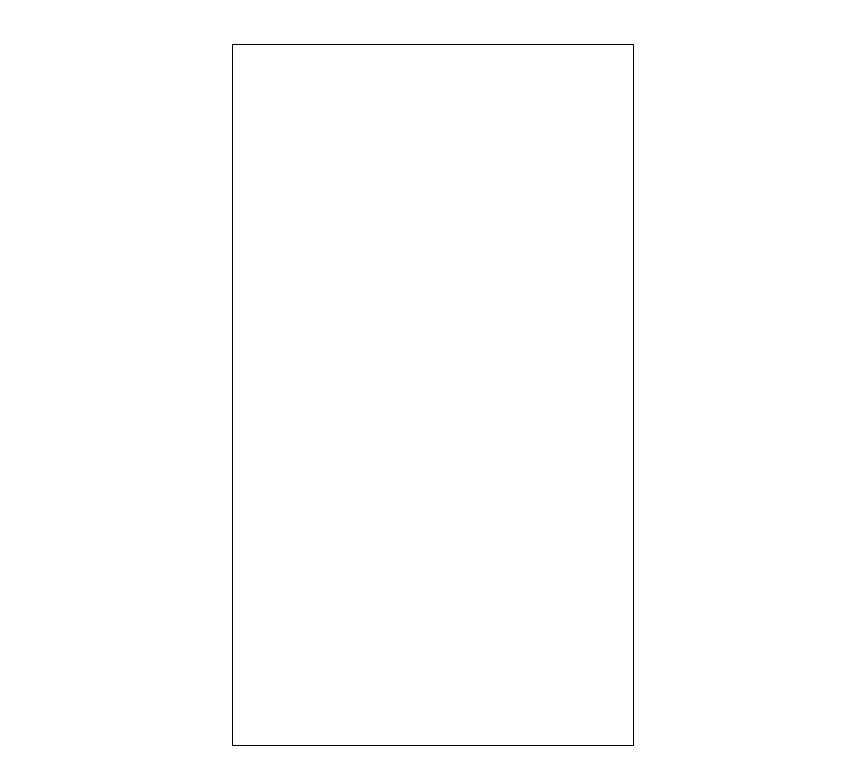
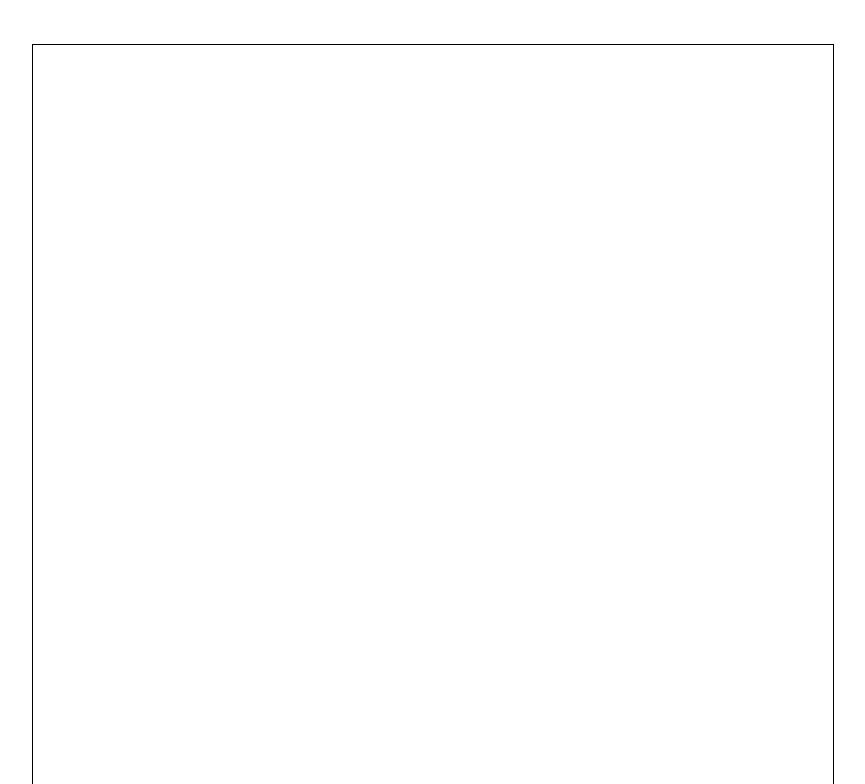
Before and after one commit to catinclay/buustack, a plain HTML site: page index.html in a window 1280 px wide. Shown: the top 784 px of the page, without its empty margins (207-1072 px from the left). Drawn offline with Linux system fonts and the light colour scheme.

Commit message:
Added files via upload

```diff
--- a/index.html
+++ b/index.html
@@ -9,7 +9,7 @@
 	<br><br>
 	<h1 id="gameOverLabel" style="display:none; color:red;">Game Over</h1>
 	<h1 id="scoreLabel" style="display:none;"></h1>
-  <canvas id ="mainCanvas" width="400" height="700" style="border:1px solid #000000; margin-left:auto; margin-right:auto;">
+  <canvas id ="mainCanvas" width="800" height="1400" style="border:1px solid #000000; margin-left:auto; margin-right:auto;">
   </canvas><br>
   <button onclick="init()" id="restartButton" style="display:none; margin-left:auto; margin-right:auto; width: 20em;  height: 10em;">Restart</button>
   <footer class="footer">
--- a/index.js
+++ b/index.js
@@ -7,7 +7,18 @@ var scoreLabel = document.getElementById("scoreLabel");
 var context = theCanvas.getContext("2d");
 var memorySaver = 10;
 var failedSound = new Audio('sounds/faildSound.mp3');
-
+var comboSounds = [new Audio('sounds/combo1.mp3'),
+					new Audio('sounds/combo2.mp3'),
+					new Audio('sounds/combo3.mp3'),
+					new Audio('sounds/combo4.mp3'),
+					new Audio('sounds/combo5.mp3'),
+					new Audio('sounds/combo6.mp3'),
+					new Audio('sounds/combo7.mp3'),
+					new Audio('sounds/combo8.mp3')];
+failedSound.volume = .2;
+for(se in comboSounds){
+	se.volume = 1;
+}
 
 var stacks;
 var currentWidth;
@@ -30,10 +41,10 @@ function init(){
 	currentWidth = theCanvasWidth;
 	leftEdge = 0;
 	rightEdge = theCanvasWidth;
-	speed = 800;
-	speedUpRatio = 35;
+	speed = 2*theCanvasWidth;
+	speedUpRatio = theCanvasWidth/20;
 	fromLeft = true;
-	perfectCriteria = 20;
+	perfectCriteria = theCanvasWidth/20;
 	addListeners();
 	index = 0;
 	stacks = [];
@@ -106,11 +117,22 @@ function inputDownLinstener(touchX, touchY){
 	}
 
 	if(Math.abs(currentStack.x - currentWidth/2 - leftEdge) < perfectCriteria
-		&& ((fromLeft && currentStack.x - currentWidth/2 < leftEdge) ||
-			(!fromLeft &&currentStack.x - currentWidth/2 > leftEdge))){
+		// && ((fromLeft && currentStack.x - currentWidth/2 < leftEdge) ||
+		// 	(!fromLeft &&currentStack.x - currentWidth/2 > leftEdge))
+		){
 		currentStack.x = (rightEdge+leftEdge)/2;
 		currentStack.color = "#0000FF";
 		++combo;
+		var comboIndex = combo>7?7:combo;
+		comboSounds[comboIndex].play();
+		if(combo > 5){
+			var TargetLeft = Math.max(leftEdge-theCanvas.width/25,0);
+			var TargetRight = Math.min(rightEdge+theCanvas.width/25,theCanvas.width);
+			leftEdge = TargetLeft;
+			rightEdge = TargetRight;
+			currentStack.inflate(TargetLeft, TargetRight);
+			currentWidth = TargetRight-TargetLeft;
+		}
 	}else{
 		combo = 0;
 		var vanishSquare;
@@ -132,6 +154,7 @@ function inputDownLinstener(touchX, touchY){
 		currentWidth = rightEdge -leftEdge;
 		currentStack.x = (rightEdge+leftEdge)/2;
 		currentStack.width = currentWidth;
+		currentStack.inflate(leftEdge,rightEdge);
 		failedSound.play();
 	}
 	currentStack.velX = 0;
--- a/shapes/SimpleSquareParticle.js
+++ b/shapes/SimpleSquareParticle.js
@@ -21,7 +21,13 @@ function SimpleSquareParticle(fromLeft, index, width, speed, theCanvas, yPos) {
 	this.yDistance = 0;
 	this.velY = 0;
 	this.color = "#333333";
+	this.targetLeft = this.x - this.width/2;
+	this.targetRight = this.x + this.width/2;
+}
 
+SimpleSquareParticle.prototype.inflate = function(left, right){
+	this.targetLeft = left;
+	this.targetRight = right;
 }
 
 SimpleSquareParticle.prototype.move = function() {
@@ -32,6 +38,11 @@ SimpleSquareParticle.prototype.move = function() {
 		this.y += this.yDistance;
 		this.yDistance = 0;
 		this.velY = 0;
+	}
+	var targetWid = this.targetRight-this.targetLeft;
+	this.width = this.width+0.3*(targetWid-this.width);
+	if(targetWid-this.width <10){
+		this.width = targetWid;
 	}
 }
 
```
Also changed, not shown: 8 other files.
